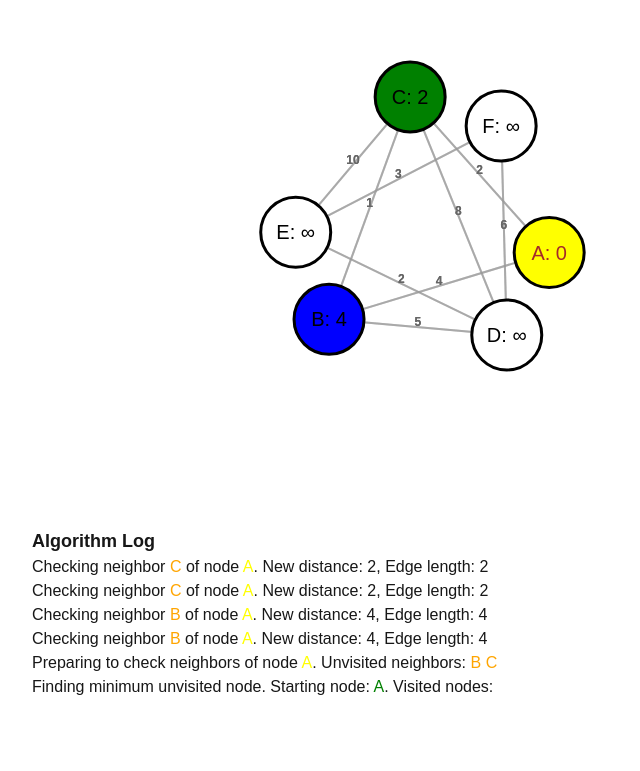
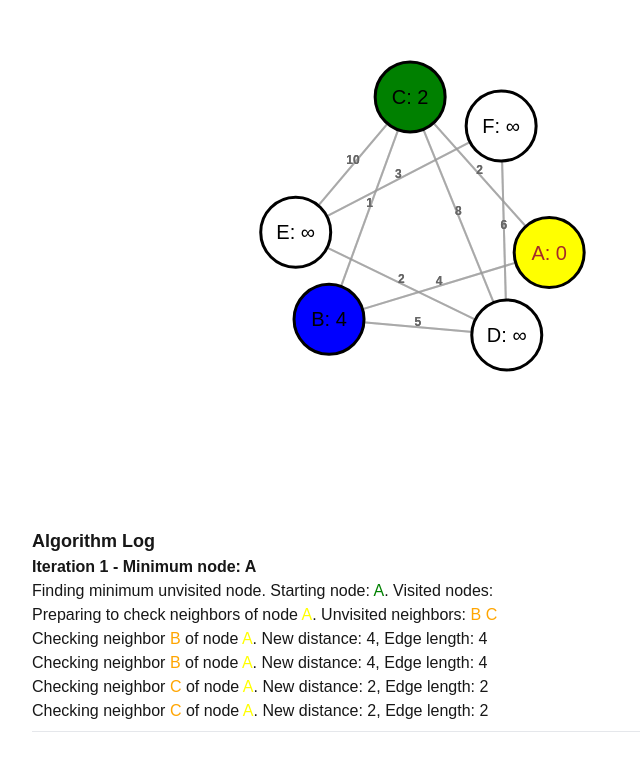
Before and after one commit to jwaldor/algorithm-visualization, a Next.js app in the folder visualization/algovis/: page /djikstra in a window 1280 px wide. Shown: the part 105-876 px from the top of the page, without its empty margins (0-640 px from the left). Before the commit the page ends 836 px from the top, so only its background shows below. Built offline with nearby package versions, Linux system fonts and the light colour scheme.

Commit message:
create a separate log section for each algorithm iteration

```diff
--- a/visualization/algovis/src/app/djikstra/page.tsx
+++ b/visualization/algovis/src/app/djikstra/page.tsx
@@ -473,7 +473,7 @@ const Graph: React.FC<GraphProps> = ({ graph, setGraph, nodeColors, algorithmSta
 export default function Page() {
   // const svgRef = useRef<SVGSVGElement>(null);
   const [algorithmState, setAlgorithmState] = useState<AlgorithmSnapshot>({type:"pre_algorithm"});
-  const [algorithmStateHistory, setAlgorithmStateHistory] = useState<Array<AlgorithmSnapshot>>([]);
+  const [algorithmStateHistory, setAlgorithmStateHistory] = useState<Array<Array<AlgorithmSnapshot>>>([[]]);
   const [nodeColors, setNodeColors] = useState<Record<string, string>>({});
   const [complexWeightedGraph,setComplexWeightedGraph] = useState<Record<string,Record<string,number>>>({
     A: { B: 4, C: 2 },
@@ -518,7 +518,14 @@ export default function Page() {
 
   async function update(payload: AlgorithmSnapshot) {
     setAlgorithmState(payload);
-    setAlgorithmStateHistory(prevHistory => [...prevHistory, payload]);
+    setAlgorithmStateHistory(prevHistory => {
+      const newHistory = [...prevHistory];
+      if (payload.type === "finding_min_unvisited" && newHistory[newHistory.length - 1].length > 0) {
+        newHistory.push([]);
+      }
+      newHistory[newHistory.length - 1].push(payload);
+      return newHistory;
+    });
     //wait for payload.wait_time
     if (payload.type !== "pre_algorithm" && payload.type !== "finished" && payload.data && "wait_time" in payload.data){
       await new Promise(resolve => setTimeout(resolve, payload.data.wait_time));
@@ -526,8 +533,15 @@ export default function Page() {
   }
   console.log("prevHistory",algorithmStateHistory)
 
-  function generateLog(history: Array<AlgorithmSnapshot>): ReactNode[] {
-    return history.map((state, index) => {
+  function generateLog(history: Array<Array<AlgorithmSnapshot>>): ReactNode[] {
+    return history.map((stateGroup, groupIndex) => (
+      <div key={groupIndex} className="mb-4 border-b pb-2">
+        <h3 className="font-bold">
+          Iteration {groupIndex + 1}
+          {stateGroup.find(state => state.type === "pre_minimize_neighbors") &&
+           ` - Minimum node: ${stateGroup.find(state => state.type === "pre_minimize_neighbors")?.data.current_node}`}
+        </h3>
+        {stateGroup.map((state, index) => {
           let stateString: JSX.Element;
           switch (state.type) {
             case "pre_algorithm":
@@ -570,8 +584,10 @@ export default function Page() {
             default:
               stateString = <span>Unknown state</span>;
           }
-      return <div key={index}>{stateString}</div>;
-    }).reverse();
+          return <div key={`${groupIndex}-${index}`}>{stateString}</div>;
+        })}
+      </div>
+    )).reverse();
   }
 
   const [haveRun, setHaveRun] = useState(false);
@@ -589,9 +605,7 @@ export default function Page() {
       />
       <div>
         <div className="text-lg font-semibold">Algorithm Log</div>
-      <div> {generateLog(algorithmStateHistory).map((line, index) => (
-        <div key={index}>{line}</div>
-      ))} </div>
+        <div>{generateLog(algorithmStateHistory)}</div>
       </div>
     </div>
 
```
Lines whose indentation alone changed are shown as unchanged.
